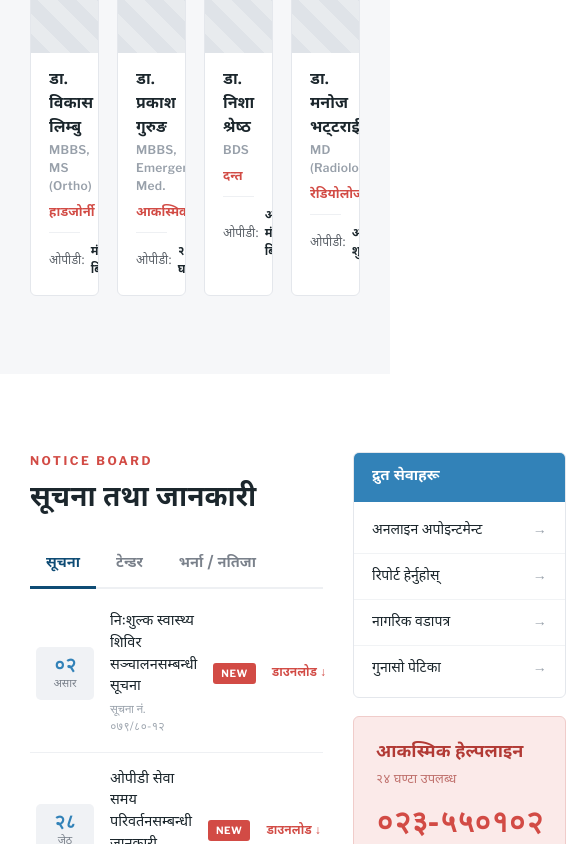
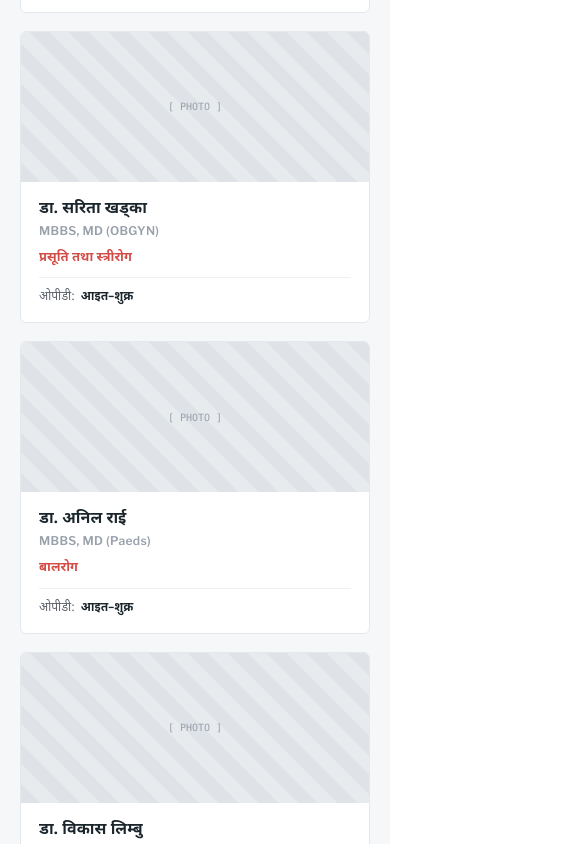
Before and after one commit to kree-mp/mechinagar-hospital, a Next.js app: page / in a window 390 px wide. Shown: the part 5248-6092 px from the top of the page, 566 px wide, since content can reach past the window. Built offline with nearby package versions, Linux system fonts and the light colour scheme.

Commit message:
Make doctors, notice board and news sections responsive
Convert the notice board tab list to a horizontal-scroll layout on
mobile screens.

```diff
--- a/components/Doctors.tsx
+++ b/components/Doctors.tsx
@@ -9,12 +9,12 @@ export default function Doctors() {
 
   return (
     <div id="doctors" className="bg-[#f6f7f9]">
-      <div className="mx-auto max-w-[1280px] px-[30px] py-[78px]">
+      <div className="mx-auto max-w-[1280px] px-5 py-12 sm:px-6 sm:py-16 lg:px-[30px] lg:py-[78px]">
         <div className="mb-[30px] flex flex-col items-center gap-2 text-center">
           <div className="text-[12px] font-bold tracking-[2.5px] text-[#D24B45]">
             FIND A DOCTOR &amp; OPD
           </div>
-          <div className="font-np text-[31px] font-extrabold text-[#1B262C]">
+          <div className="font-np text-[24px] font-extrabold text-[#1B262C] sm:text-[31px]">
             हाम्रा चिकित्सकहरू
           </div>
           <div className="h-[3px] w-[54px] bg-[#D24B45]" />
@@ -38,7 +38,7 @@ export default function Doctors() {
             );
           })}
         </div>
-        <div className="grid grid-cols-4 gap-[18px]">
+        <div className="grid grid-cols-1 gap-[18px] sm:grid-cols-2 lg:grid-cols-4">
           {filtered.map((d) => (
             <div
               key={d.name}
--- a/components/NewsEvents.tsx
+++ b/components/NewsEvents.tsx
@@ -3,17 +3,17 @@ import { news } from "@/data/news";
 export default function NewsEvents() {
   return (
     <div id="news" className="bg-[#f6f7f9]">
-      <div className="mx-auto max-w-[1280px] px-[30px] py-[78px]">
+      <div className="mx-auto max-w-[1280px] px-5 py-12 sm:px-6 sm:py-16 lg:px-[30px] lg:py-[78px]">
         <div className="mb-10 flex flex-col items-center gap-2 text-center">
           <div className="text-[12px] font-bold tracking-[2.5px] text-[#D24B45]">
             NEWS &amp; EVENTS
           </div>
-          <div className="font-np text-[31px] font-extrabold text-[#1B262C]">
+          <div className="font-np text-[24px] font-extrabold text-[#1B262C] sm:text-[31px]">
             समाचार तथा गतिविधि
           </div>
           <div className="h-[3px] w-[54px] bg-[#D24B45]" />
         </div>
-        <div className="grid grid-cols-3 gap-[22px]">
+        <div className="grid grid-cols-1 gap-[22px] sm:grid-cols-2 lg:grid-cols-3">
           {news.map((n) => (
             <div
               key={n.title}
--- a/components/NoticeBoard.tsx
+++ b/components/NoticeBoard.tsx
@@ -9,18 +9,18 @@ export default function NoticeBoard() {
   const notices = noticesByTab[activeTab];
 
   return (
-    <div id="notices" className="mx-auto max-w-[1280px] px-[30px] py-[78px]">
-      <div className="grid grid-cols-[1.5fr_1fr] items-start gap-[30px]">
+    <div id="notices" className="mx-auto max-w-[1280px] px-5 py-12 sm:px-6 sm:py-16 lg:px-[30px] lg:py-[78px]">
+      <div className="grid grid-cols-1 items-start gap-8 lg:grid-cols-[1.5fr_1fr] lg:gap-[30px]">
         <div>
           <div className="mb-[22px] flex flex-col gap-2">
             <div className="text-[12px] font-bold tracking-[2.5px] text-[#D24B45]">
               NOTICE BOARD
             </div>
-            <div className="font-np text-[28px] font-extrabold text-[#1B262C]">
+            <div className="font-np text-[22px] font-extrabold text-[#1B262C] sm:text-[28px]">
               सूचना तथा जानकारी
             </div>
           </div>
-          <div className="mb-1.5 flex gap-1 border-b-2 border-[#eef0f3]">
+          <div className="mb-1.5 flex gap-1 overflow-x-auto border-b-2 border-[#eef0f3]">
             {noticeTabLabels.map((label, i) => {
               const isActive = i === activeTab;
               return (
@@ -31,7 +31,7 @@ export default function NoticeBoard() {
                     color: isActive ? "#0F4C75" : "#7a818b",
                     borderBottomColor: isActive ? "#0F4C75" : "transparent",
                   }}
-                  className="font-np -mb-0.5 border-b-[3px] px-4 py-[11px] text-[14.5px] font-semibold"
+                  className="font-np -mb-0.5 flex-none whitespace-nowrap border-b-[3px] px-4 py-[11px] text-[14.5px] font-semibold"
                 >
                   {label}
                 </button>
```
